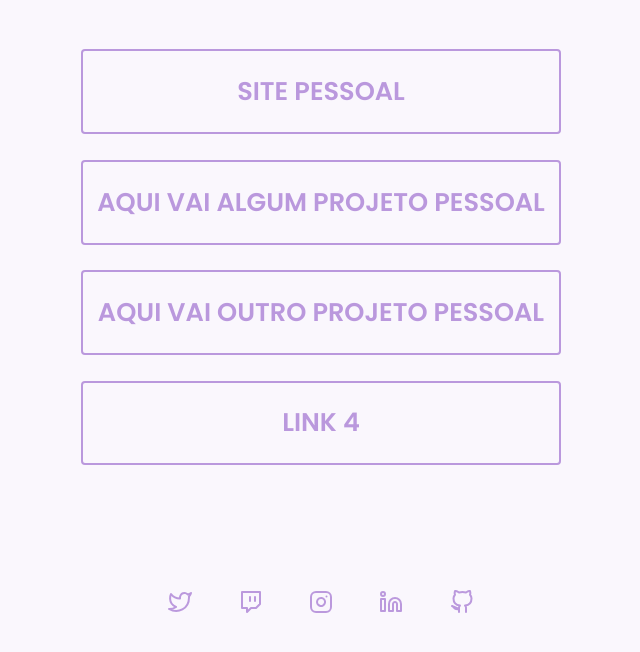
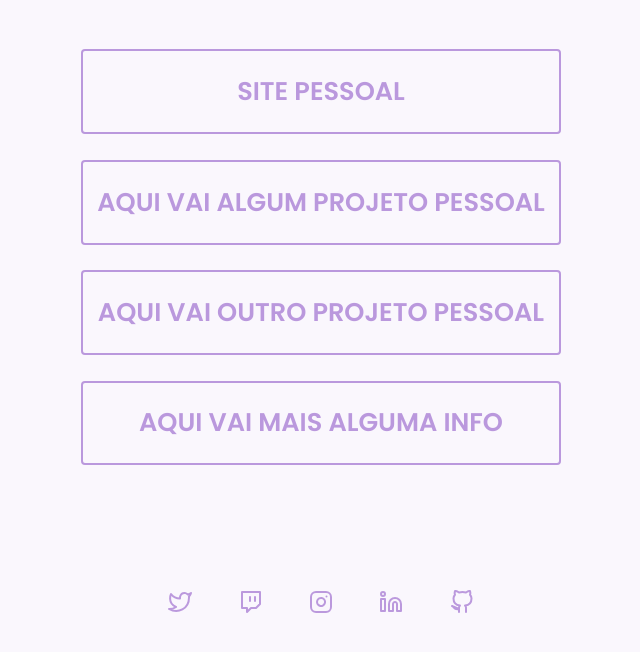
Before and after one commit to RichardBMezzomo/social-tree, a plain HTML site: page index.html in a window 1280 px wide. Shown: the part 572-1224 px from the top of the page, without its empty margins (319-959 px from the left). Drawn offline with Linux system fonts and the light colour scheme.

Commit message:
alteração do link3

```diff
--- a/index.html
+++ b/index.html
@@ -28,7 +28,7 @@
         <a href="#" target="_blank">Aqui vai outro projeto pessoal</a>
       </li>
       <li>
-        <a href="#" target="_blank">link 4</a>
+        <a href="#" target="_blank">Aqui vai mais alguma info</a>
       </li>
     </ul>
   </div>
```
Also changed, not shown: 1 other file.
